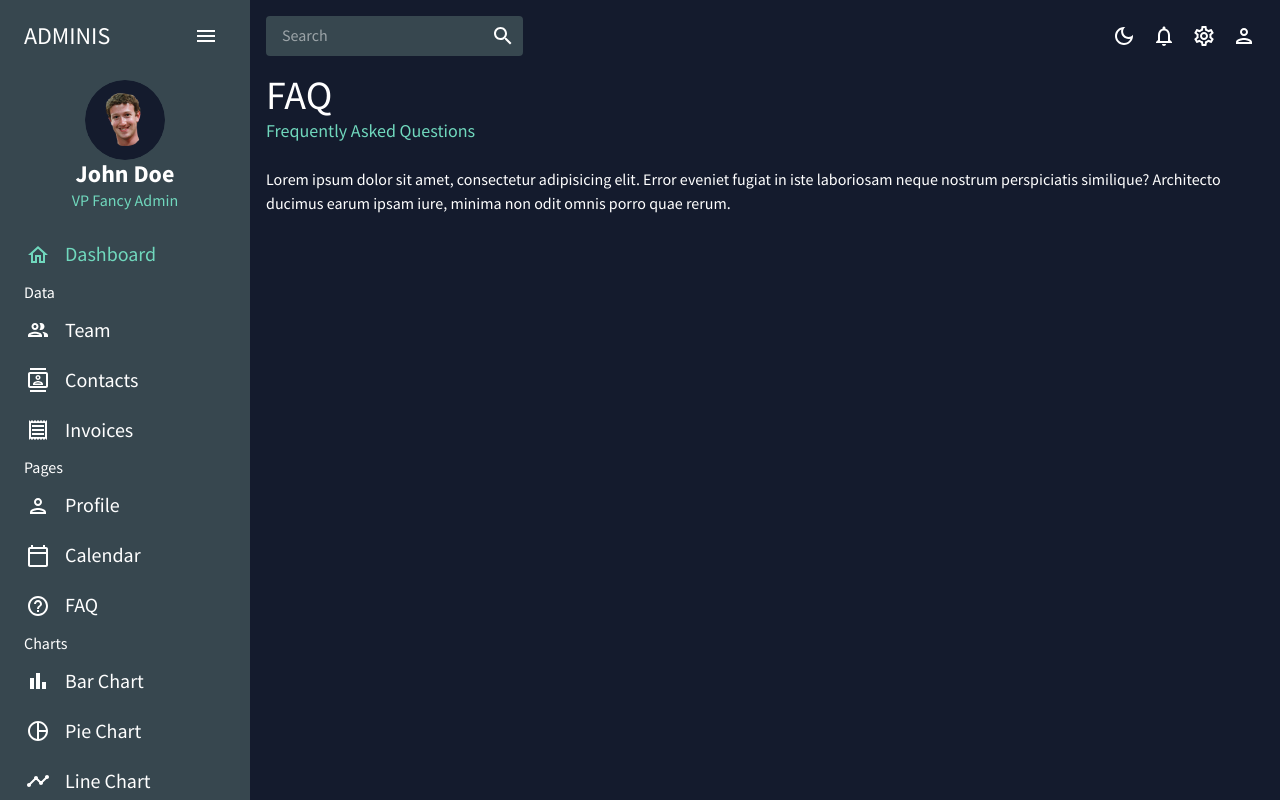
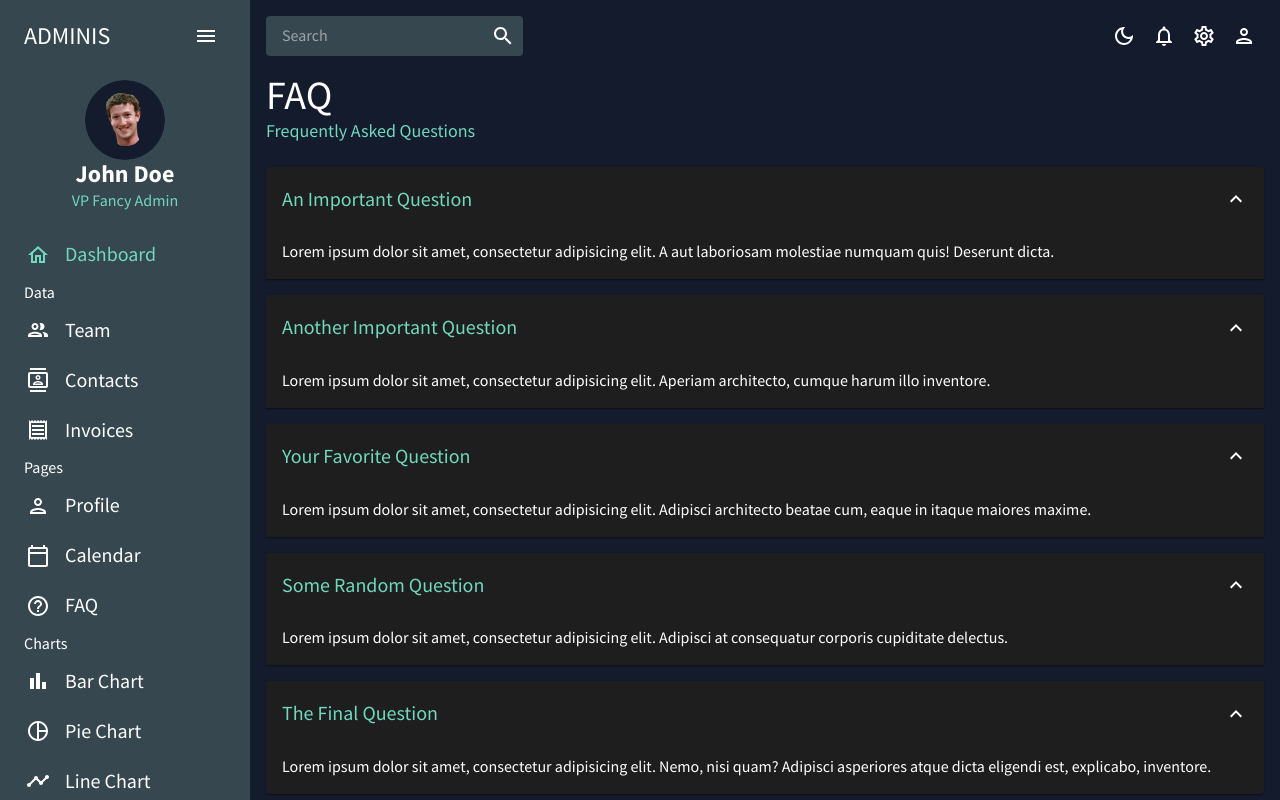
Before and after one commit to jestrickler/vite-admin, a React (Vite) app: page /faq in a window 1280 px wide. Built offline with nearby package versions, Linux system fonts and the light colour scheme.

Commit message:
Complete FAQ

```diff
--- a/src/pages/Faq.jsx
+++ b/src/pages/Faq.jsx
@@ -1,12 +1,46 @@
 import { Suspense } from 'react'
 import { Helmet } from 'react-helmet'
 import { Header } from './Header.jsx'
-import { Box, Skeleton, Typography } from '@mui/material'
+import {
+  Accordion,
+  AccordionDetails,
+  AccordionSummary,
+  Box,
+  Skeleton,
+  Typography
+} from '@mui/material'
 import { Await, defer, useLoaderData } from 'react-router-dom'
+import { ExpandMore } from '@mui/icons-material'
 
 const getData = async () => {
   await new Promise((r) => setTimeout(r, 1000))
-  return 'Lorem ipsum dolor sit amet, consectetur adipisicing elit. Error eveniet fugiat in iste laboriosam neque nostrum perspiciatis similique? Architecto ducimus earum ipsam iure, minima non odit omnis porro quae rerum.'
+  return [
+    {
+      id: 1,
+      q: 'An Important Question',
+      a: 'Lorem ipsum dolor sit amet, consectetur adipisicing elit. A aut laboriosam molestiae numquam quis! Deserunt dicta.'
+    },
+    {
+      id: 2,
+      q: 'Another Important Question',
+      a: 'Lorem ipsum dolor sit amet, consectetur adipisicing elit. Aperiam architecto, cumque harum illo inventore.'
+    },
+    {
+      id: 3,
+      q: 'Your Favorite Question',
+      a: 'Lorem ipsum dolor sit amet, consectetur adipisicing elit. Adipisci architecto beatae cum, eaque in itaque maiores maxime.'
+    },
+    {
+      id: 4,
+      q: 'Some Random Question',
+      a: 'Lorem ipsum dolor sit amet, consectetur adipisicing elit. Adipisci at consequatur corporis cupiditate delectus.'
+    },
+    {
+      id: 5,
+      q: 'The Final Question',
+      a: 'Lorem ipsum dolor sit amet, consectetur adipisicing elit. Nemo, nisi quam? Adipisci asperiores atque dicta eligendi est, explicabo, inventore.'
+    }
+  ]
 }
 
 // eslint-disable-next-line react-refresh/only-export-components
@@ -23,10 +57,36 @@ export const Component = () => {
       <Header title='FAQ' subtitle='Frequently Asked Questions' />
       <Box mt={3}>
         <Suspense
-          fallback={<Skeleton variant='rectangular' width='100%' height={50} />}
+          fallback={
+            <>
+              {[...Array(5).keys()].map((item) => (
+                <Box key={item}>
+                  <Skeleton variant='h4' width={250} sx={{ mt: 6 }} />
+                  <Skeleton width={800} sx={{ mt: 4 }} />
+                </Box>
+              ))}
+            </>
+          }
         >
           <Await resolve={deferred.data}>
-            {(data) => <Typography>{data}</Typography>}
+            {(data) =>
+              data.map((item) => (
+                <Accordion key={item.id} defaultExpanded>
+                  <AccordionSummary expandIcon={<ExpandMore />}>
+                    <Typography
+                      variant='h4'
+                      component='div'
+                      color='primary.main'
+                    >
+                      {item.q}
+                    </Typography>
+                  </AccordionSummary>
+                  <AccordionDetails>
+                    <Typography>{item.a}</Typography>
+                  </AccordionDetails>
+                </Accordion>
+              ))
+            }
           </Await>
         </Suspense>
       </Box>
```
